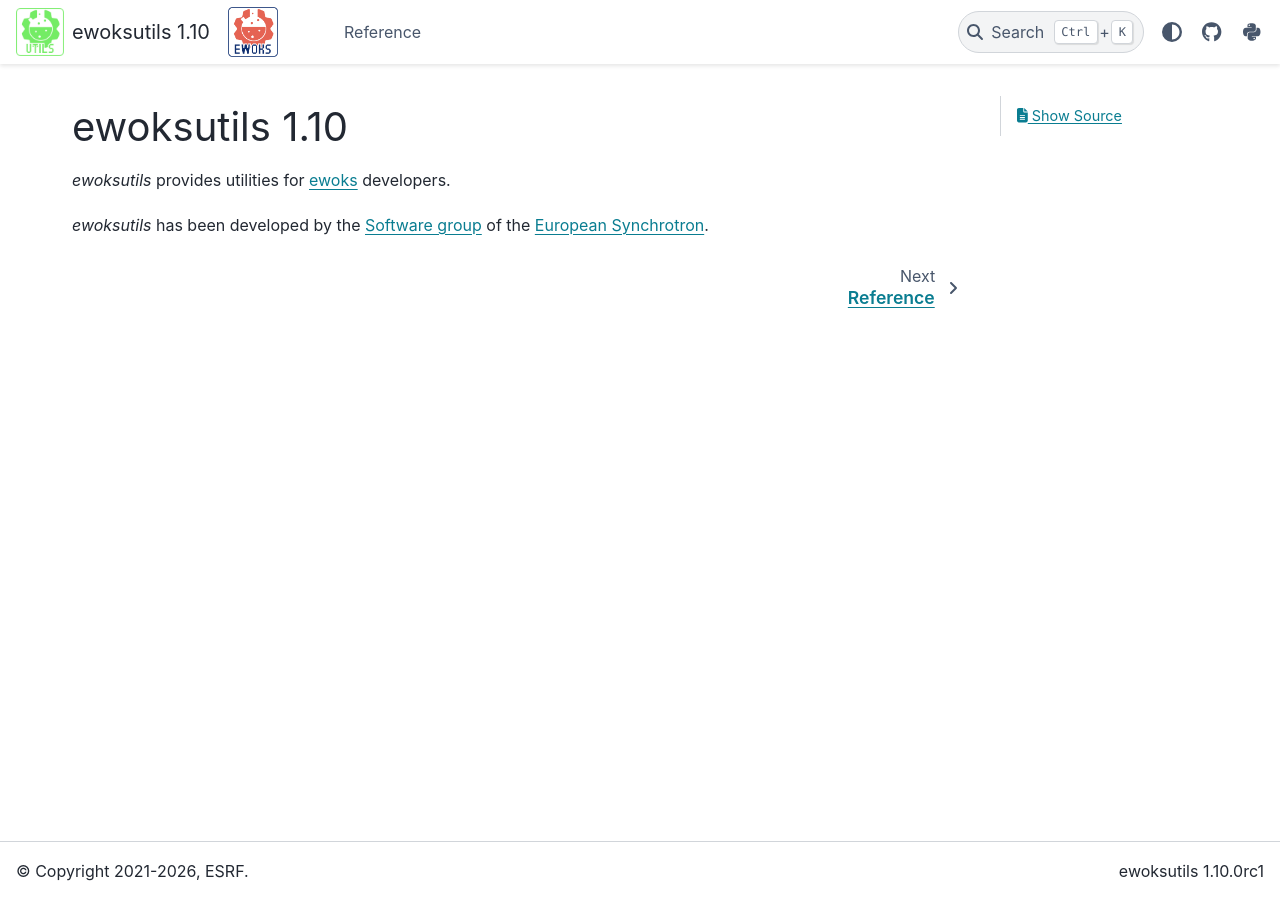
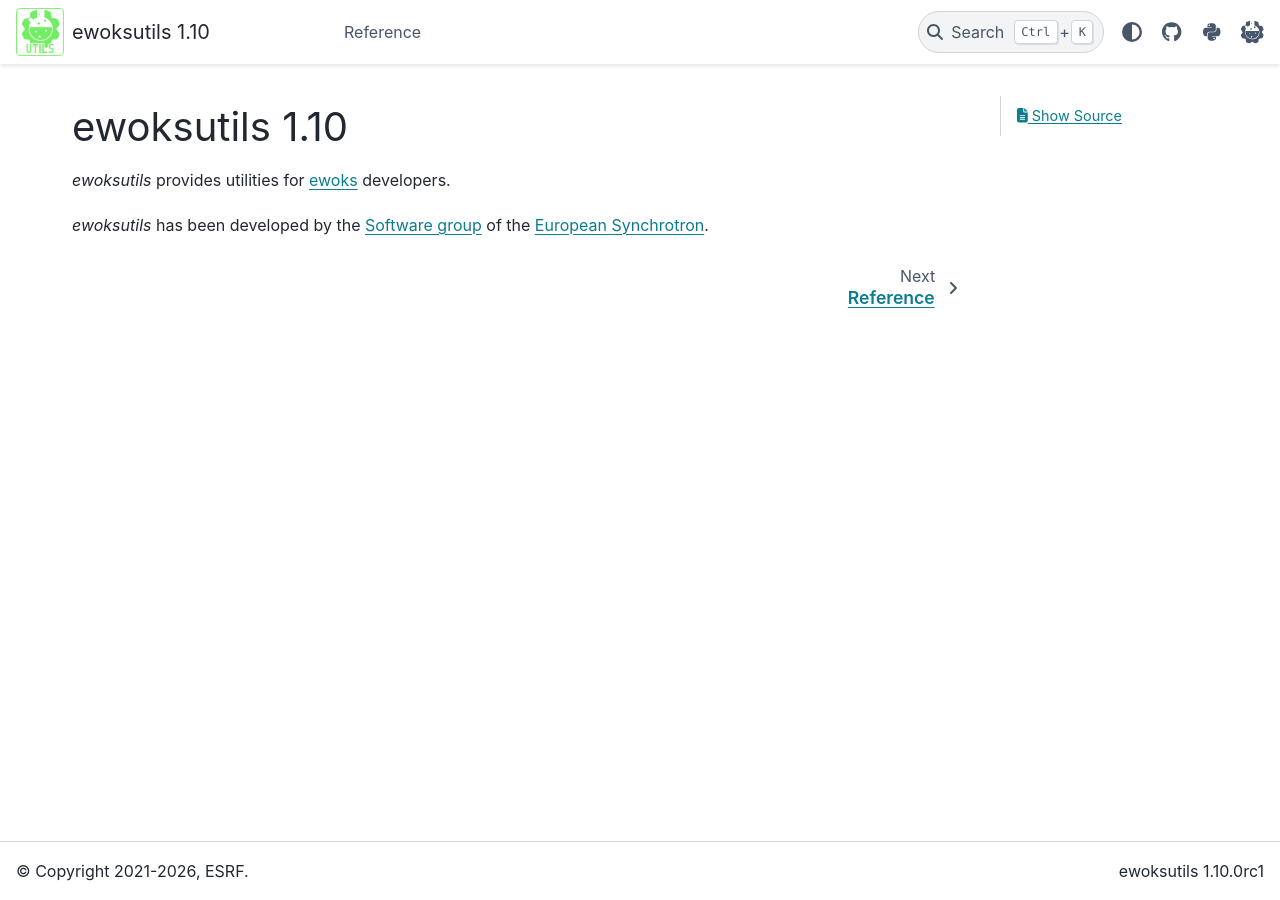
Before and after one commit to ewoks-kit/ewoksutils, a Sphinx documentation site: the page built from doc/index.rst, in a window 1280 px wide. Built offline with Sphinx 7.4.7 and the PyData theme 0.15.4, drawn with Linux system fonts in a browser that asks for light colours.

Commit message:
doc: move the ewoks documentation to the 'html_theme_options' icon

```diff
--- a/doc/_templates/navbar-ewoks-logo.html
+++ /dev/null
@@ -1,3 +0,0 @@
-<a href="https://ewoks.readthedocs.io/en/latest/" target="_blank" rel="noopener">
-    <img src="{{ pathto('_static/ewoks_logo.png', 1) }}" alt="ewoks Logo" style="height: 50px; margin-left: 10px;">
-</a>
--- a/doc/conf.py
+++ b/doc/conf.py
@@ -62,13 +62,18 @@ html_theme_options = {
             "url": "https://pypi.org/project/ewoksutils",
             "icon": "fa-brands fa-python",
         },
+        {
+            "name": "ewoks",
+            "url": "https://ewoks.readthedocs.io/en/stable",
+            "icon": "_static/ewoks-logo.svg",  # This svg contains dark / light mode information
+            "type": "local",
+        },
     ],
     "logo": {
         "text": docstitle,
     },
     "navbar_start": [
         "navbar-logo",
-        "navbar-ewoks-logo",
     ],
     "footer_start": ["copyright"],
     "footer_end": ["footer_end"],
```
Also changed, not shown: doc/_static/ewoks-logo.svg (added).
